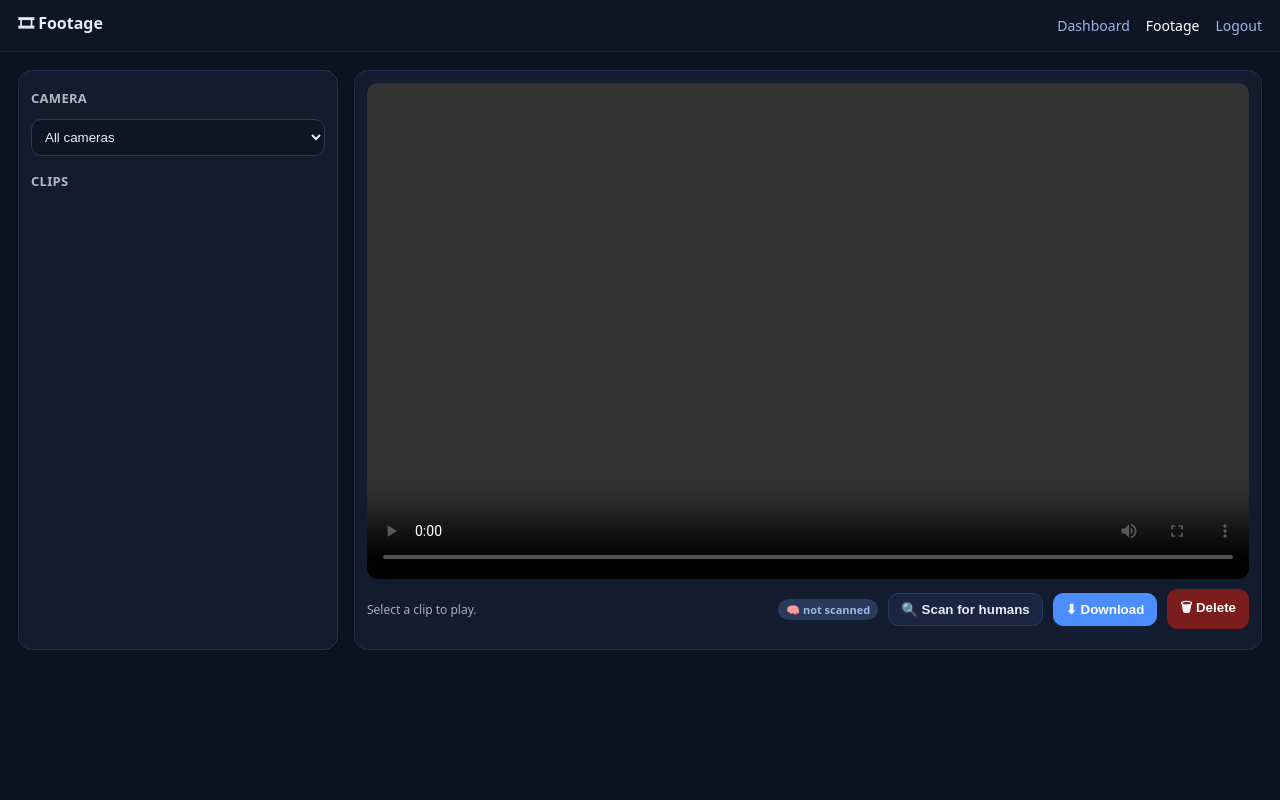
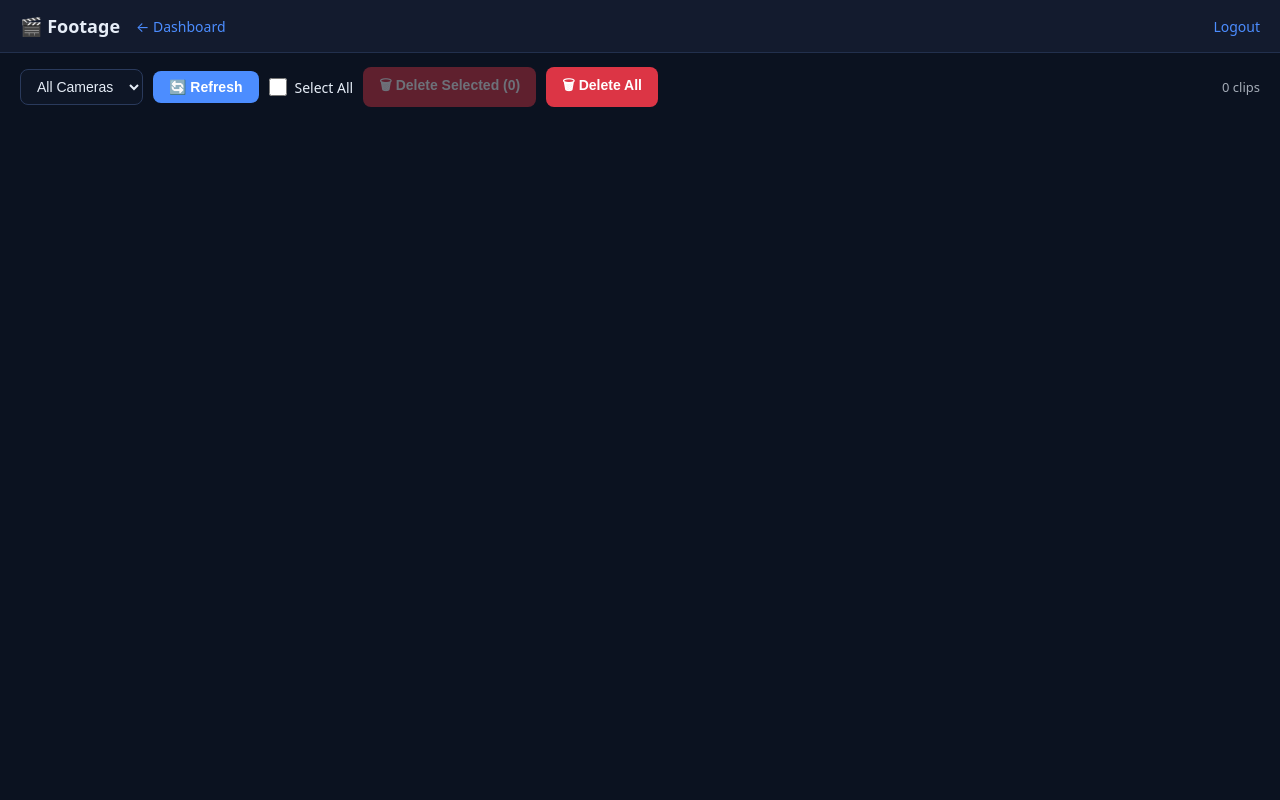
Before and after one commit to KawaiiWorkers/Cctv, a Flask app: page /footage in a window 1280 px wide. Run offline with Flask 3, Linux system fonts and the light colour scheme; the visitor is signed in with stand-in values (Sample User, id 1); data that the repository does not hold is empty.

Commit message:
Update footage.html

```diff
--- a/templates/footage.html
+++ b/templates/footage.html
@@ -1,253 +1,375 @@
 <!doctype html>
 <html lang="en">
 <head>
-<meta charset="utf-8">
-<meta name="viewport" content="width=device-width,initial-scale=1">
-<title>🎞 Footage • CCTV</title>
-<style>
-  *{box-sizing:border-box}
-  body{margin:0;background:#0b1220;color:#e6edf7;font-family:system-ui,Segoe UI,Roboto,sans-serif}
-  header{display:flex;align-items:center;padding:12px 18px;background:#0e1626;border-bottom:1px solid #1c2740;position:sticky;top:0;z-index:10}
-  header .brand{font-weight:700}
-  header .spacer{flex:1}
-  header a{color:#9db6e6;text-decoration:none;margin-left:16px;font-size:14px}
-  header a.active{color:#fff}
-  main{padding:18px;max-width:1400px;margin:0 auto;display:grid;grid-template-columns:320px 1fr;gap:16px}
-  @media(max-width:800px){ main{grid-template-columns:1fr} }
-  .side{background:#131b2e;border:1px solid #22304d;border-radius:14px;padding:12px;max-height:80vh;overflow:auto}
-  .side h3{margin:6px 0 12px;font-size:13px;letter-spacing:.3px;opacity:.75}
-  select{width:100%;padding:9px;border-radius:10px;background:#0e1626;color:#e6edf7;border:1px solid #2a3a5c;margin-bottom:10px}
-  .item{padding:10px;border-radius:10px;cursor:pointer;font-size:13px;border:1px solid transparent}
-  .item:hover{background:#1a2340}
-  .item.active{background:#1a2340;border-color:#4c8dff}
-  .item .n{font-weight:600}
-  .item .s{opacity:.55;font-size:11px;margin-top:2px}
-  .empty{opacity:.55;font-size:13px;padding:20px;text-align:center}
-  .player{background:#131b2e;border:1px solid #22304d;border-radius:14px;padding:12px}
-  .stage{background:#000;border-radius:10px;position:relative;overflow:hidden;aspect-ratio:16/9}
-  video, canvas.overlay{position:absolute;inset:0;width:100%;height:100%}
-  canvas.overlay{pointer-events:none}
-  .row{display:flex;align-items:center;gap:10px;margin-top:10px;flex-wrap:wrap}
-  button{background:#1b2440;color:#e6edf7;border:1px solid #2a3a5c;border-radius:10px;padding:8px 12px;font-weight:600;cursor:pointer}
-  button.primary{background:#4c8dff;border-color:#4c8dff;color:#fff}
-  button.danger{background:#7b1d1d;border-color:#7b1d1d;color:#fff}
-  .badge{display:inline-block;padding:3px 8px;border-radius:999px;font-size:11px;font-weight:700}
-  .badge.human{background:#155e2c;color:#5cf29a}
-  .badge.none{background:#2a3a5c;color:#9db6e6}
-  .meta{font-size:12px;opacity:.7}
-</style>
+  <meta charset="utf-8">
+  <meta name="viewport" content="width=device-width, initial-scale=1">
+  <title>Footage • CCTV</title>
+  <style>
+    *{box-sizing:border-box;margin:0;padding:0}
+    body{font-family:system-ui,-apple-system,sans-serif;background:#0b1220;color:#e6edf7;min-height:100vh}
+    .nav{display:flex;align-items:center;justify-content:space-between;padding:14px 20px;
+         background:#131b2e;border-bottom:1px solid #22304d;position:sticky;top:0;z-index:100}
+    .nav-left{display:flex;align-items:center;gap:16px}
+    .nav h1{font-size:18px}
+    .nav a{color:#4c8dff;text-decoration:none;font-size:14px}
+    .toolbar{display:flex;align-items:center;gap:10px;padding:14px 20px;flex-wrap:wrap}
+    select{padding:8px 12px;border-radius:8px;border:1px solid #2a3a5c;background:#0e1626;
+           color:#e6edf7;font-size:14px;outline:none}
+    .btn{padding:8px 16px;border:0;border-radius:8px;font-size:14px;font-weight:600;cursor:pointer;transition:.15s}
+    .btn-danger{background:#dc3545;color:#fff}
+    .btn-danger:disabled{opacity:.4;cursor:not-allowed}
+    .btn-secondary{background:#22304d;color:#e6edf7;border:1px solid #2a3a5c}
+    .btn-refresh{background:#4c8dff;color:#fff}
+    .selection-info{font-size:13px;opacity:.7;margin-left:auto}
+    .grid{display:grid;grid-template-columns:repeat(auto-fill,minmax(280px,1fr));gap:14px;padding:0 20px 20px}
+    .card{background:#131b2e;border:1px solid #22304d;border-radius:12px;overflow:hidden;transition:.15s}
+    .card:hover{border-color:#3a4a6c}
+    .card.selected{border-color:#4c8dff;background:#16203a}
+    .card-video{position:relative;aspect-ratio:16/9;background:#000;cursor:pointer}
+    .card-video video{width:100%;height:100%;object-fit:cover}
+    .card-video .play-overlay{position:absolute;inset:0;display:flex;align-items:center;
+         justify-content:center;background:rgba(0,0,0,.4);opacity:0;transition:.2s}
+    .card-video:hover .play-overlay{opacity:1}
+    .card-video .play-icon{font-size:36px}
+    .card-checkbox{position:absolute;top:8px;left:8px;z-index:5}
+    .card-checkbox input{width:20px;height:20px;cursor:pointer;accent-color:#4c8dff}
+    .card-info{padding:10px 14px}
+    .card-info .name{font-size:13px;font-weight:600;white-space:nowrap;overflow:hidden;text-overflow:ellipsis}
+    .card-info .meta{font-size:11px;opacity:.5;margin-top:3px;display:flex;gap:10px}
+    .empty{text-align:center;padding:60px 20px;opacity:.5}
+    .empty .icon{font-size:48px;margin-bottom:10px}
+    .loading{text-align:center;padding:40px;opacity:.5}
+    .select-all-wrap{display:flex;align-items:center;gap:8px}
+    .select-all-wrap input{width:18px;height:18px;accent-color:#4c8dff}
+    .select-all-wrap label{font-size:14px;cursor:pointer}
+    .modal{position:fixed;inset:0;background:rgba(0,0,0,.85);display:none;align-items:center;
+           justify-content:center;z-index:1000;padding:20px}
+    .modal.active{display:flex}
+    .modal video{max-width:90vw;max-height:85vh;border-radius:12px}
+    .modal-close{position:absolute;top:20px;right:30px;font-size:32px;color:#fff;cursor:pointer;
+                 background:rgba(0,0,0,.5);width:44px;height:44px;border-radius:50%;border:0;
+                 display:flex;align-items:center;justify-content:center}
+    .confirm-modal{position:fixed;inset:0;background:rgba(0,0,0,.7);display:none;align-items:center;
+                   justify-content:center;z-index:1000}
+    .confirm-modal.active{display:flex}
+    .confirm-box{background:#131b2e;border:1px solid #22304d;border-radius:16px;padding:28px;
+                 max-width:400px;width:90%;text-align:center}
+    .confirm-box h2{font-size:18px;margin-bottom:10px}
+    .confirm-box p{font-size:14px;opacity:.7;margin-bottom:20px}
+    .confirm-box .actions{display:flex;gap:10px}
+    .confirm-box .actions button{flex:1;padding:10px;border:0;border-radius:8px;font-size:14px;
+                                 font-weight:600;cursor:pointer}
+    .toast{position:fixed;bottom:20px;left:50%;transform:translateX(-50%);background:#131b2e;
+           border:1px solid #22304d;padding:12px 24px;border-radius:10px;font-size:14px;
+           z-index:2000;opacity:0;transition:.3s;pointer-events:none}
+    .toast.show{opacity:1}
+  </style>
 </head>
 <body>
-<header>
-  <div class="brand">🎞 Footage</div>
-  <div class="spacer"></div>
-  <a href="/dashboard">Dashboard</a>
-  <a href="/footage" class="active">Footage</a>
+
+<div class="nav">
+  <div class="nav-left">
+    <h1>🎬 Footage</h1>
+    <a href="/dashboard">← Dashboard</a>
+  </div>
   <a href="/logout">Logout</a>
-</header>
+</div>
 
-<main>
-  <aside class="side">
-    <h3>CAMERA</h3>
-    <select id="camSel"><option value="">All cameras</option></select>
-    <h3>CLIPS</h3>
-    <div id="list"></div>
-  </aside>
+<div class="toolbar">
+  <select id="camFilter">
+    <option value="">All Cameras</option>
+  </select>
+  <button class="btn btn-refresh" id="refreshBtn">🔄 Refresh</button>
 
-  <section class="player">
-    <div class="stage" id="stage">
-      <video id="vid" controls playsinline preload="metadata"></video>
-      <canvas class="overlay" id="ov"></canvas>
+  <div class="select-all-wrap">
+    <input type="checkbox" id="selectAll">
+    <label for="selectAll">Select All</label>
+  </div>
+
+  <button class="btn btn-danger" id="deleteSelectedBtn" disabled>🗑 Delete Selected (<span id="selectedCount">0</span>)</button>
+  <button class="btn btn-danger" id="deleteAllBtn">🗑 Delete All</button>
+
+  <span class="selection-info" id="totalCount">0 clips</span>
+</div>
+
+<div class="loading" id="loading">Loading footage...</div>
+<div class="grid" id="grid" style="display:none"></div>
+<div class="empty" id="empty" style="display:none">
+  <div class="icon">📁</div>
+  <div>No footage found</div>
+</div>
+
+<!-- Video player modal -->
+<div class="modal" id="playerModal">
+  <button class="modal-close" onclick="closePlayer()">✕</button>
+  <video id="player" controls autoplay></video>
+</div>
+
+<!-- Delete confirmation modal -->
+<div class="confirm-modal" id="confirmModal">
+  <div class="confirm-box">
+    <h2 id="confirmTitle">Delete clips?</h2>
+    <p id="confirmMsg">This action cannot be undone.</p>
+    <div class="actions">
+      <button class="btn btn-secondary" onclick="closeConfirm()">Cancel</button>
+      <button class="btn btn-danger" id="confirmDeleteBtn">Delete</button>
     </div>
-    <div class="row">
-      <div id="clipName" class="meta">Select a clip to play.</div>
-      <span class="spacer" style="flex:1"></span>
-      <span id="aiBadge" class="badge none">🧠 not scanned</span>
-      <button id="btnScan">🔍 Scan for humans</button>
-      <button id="btnDl" class="primary">⬇ Download</button>
-      <button id="btnDel" class="danger">🗑 Delete</button>
-    </div>
-    <div id="detStatus" class="meta" style="margin-top:8px"></div>
-  </section>
-</main>
+  </div>
+</div>
+
+<div class="toast" id="toast"></div>
 
 <script>
-'use strict';
+// ═══════════════════════════════════════════════════════════════════════
+//  Footage page with multi-select and batch delete
+// ═══════════════════════════════════════════════════════════════════════
 
-/* ============================================================
- * State
- * ============================================================ */
-let items = [];
-let current = null;   // { path, camera_id, name, ... }
-let signedUrl = null;
-let detector = null;
-let scanning = false;
-const MODE = localStorage.getItem('cctv_mode') || 'desktop';
+let allItems = [];
+let selectedPaths = new Set();
+let pendingDeleteAction = null;
 
 const $ = id => document.getElementById(id);
 
-/* ============================================================
- * Load list + camera selector
- * ============================================================ */
-async function loadCameras(){
-  const r = await fetch('/api/cameras'); const j = await r.json();
-  const sel = $('camSel');
-  const cur = sel.value;
-  sel.innerHTML = '<option value="">All cameras</option>' +
-    (j.cameras||[]).map(c => `<option value="${c.id}">${escapeHtml(c.name)}</option>`).join('');
-  sel.value = cur;
-}
-async function loadList(){
-  const cam = $('camSel').value;
-  const url = cam ? `/api/footage/list?camera_id=${encodeURIComponent(cam)}` : '/api/footage/list';
-  const r = await fetch(url); const j = await r.json();
-  items = j.items || [];
-  renderList();
-}
-function renderList(){
-  const box = $('list');
-  if (!items.length){ box.innerHTML = '<div class="empty">No clips yet.</div>'; return; }
-  box.innerHTML = items.map((it,i) => `
-    <div class="item" data-i="${i}">
-      <div class="n">${escapeHtml(it.name)}</div>
-      <div class="s">${it.camera_id} • ${fmtSize(it.size)} • ${fmtDate(it.created_at)}</div>
-    </div>
-  `).join('');
-  box.querySelectorAll('.item').forEach(el => el.onclick = () => selectItem(+el.dataset.i));
-}
-$('camSel').onchange = loadList;
-
-/* ============================================================
- * Playback via secure backend stream
- * ============================================================ */
-async function selectItem(i){
-  current = items[i];
-  document.querySelectorAll('.item').forEach((el,idx) => el.classList.toggle('active', idx===i));
-  $('clipName').textContent = current.name + '  •  ' + current.camera_id;
-  $('aiBadge').className = 'badge none'; $('aiBadge').textContent = '🧠 not scanned';
-  $('detStatus').textContent = '';
-  // Use secure /api/footage/stream (private bucket) — cookie-authenticated
-  const url = `/api/footage/stream?path=${encodeURIComponent(current.path)}`;
-  $('vid').src = url;
-  // Signed URL for optional download
-  const sr = await fetch(`/api/footage/signed?path=${encodeURIComponent(current.path)}`);
-  const sj = await sr.json(); signedUrl = sj.url || null;
-  // In Mobile Mode we auto-scan on view (per spec: shift AI to footage)
-  if (MODE === 'mobile') autoScanWhenReady();
+function showToast(msg) {
+  const t = $('toast');
+  t.textContent = msg;
+  t.classList.add('show');
+  setTimeout(() => t.classList.remove('show'), 3000);
 }
 
-$('btnDl').onclick = () => {
-  if (!current) return;
-  const url = signedUrl || `/api/footage/stream?path=${encodeURIComponent(current.path)}`;
-  const a = document.createElement('a'); a.href = url; a.download = current.name; a.click();
-};
-
-$('btnDel').onclick = async () => {
-  if (!current) return;
-  if (!confirm('Delete '+current.name+' ?')) return;
-  await fetch('/api/footage/delete', { method:'POST', headers:{'Content-Type':'application/json'},
-    body: JSON.stringify({ path: current.path }) });
-  current = null; $('vid').removeAttribute('src'); $('vid').load();
-  await loadList();
-};
-
-/* ============================================================
- * On-demand human detection (coco-ssd, main thread — clip playback is short)
- * ============================================================ */
-async function ensureDetector(){
-  if (detector) return detector;
-  $('detStatus').textContent = 'Loading detector…';
-  await loadScript('https://cdn.jsdelivr.net/npm/@tensorflow/tfjs@4.20.0/dist/tf.min.js');
-  await loadScript('https://cdn.jsdelivr.net/npm/@tensorflow-models/coco-ssd@2.2.3/dist/coco-ssd.min.js');
-  await tf.setBackend('webgl'); await tf.ready();
-  detector = await cocoSsd.load({ base: 'lite_mobilenet_v2' });
-  $('detStatus').textContent = 'Detector ready.';
-  return detector;
-}
-function loadScript(src){
-  return new Promise((res, rej) => {
-    if ([...document.scripts].some(s=>s.src===src)) return res();
-    const s = document.createElement('script'); s.src = src; s.onload = res; s.onerror = rej;
-    document.head.appendChild(s);
-  });
+function formatSize(bytes) {
+  if (bytes < 1024) return bytes + ' B';
+  if (bytes < 1048576) return (bytes / 1024).toFixed(1) + ' KB';
+  return (bytes / 1048576).toFixed(1) + ' MB';
 }
 
-async function autoScanWhenReady(){
-  const v = $('vid');
-  if (!v.readyState) v.onloadeddata = () => scanClip();
-  else scanClip();
+function formatDate(iso) {
+  if (!iso) return '—';
+  const d = new Date(iso);
+  return d.toLocaleDateString() + ' ' + d.toLocaleTimeString([], {hour:'2-digit', minute:'2-digit'});
 }
 
-$('btnScan').onclick = () => scanClip();
+// --- Load footage ---
+async function loadFootage() {
+  $('loading').style.display = 'block';
+  $('grid').style.display = 'none';
+  $('empty').style.display = 'none';
 
-async function scanClip(){
-  if (!current || scanning) return;
-  scanning = true;
-  const v = $('vid'), ov = $('ov'), ctx = ov.getContext('2d');
-  try{
-    await ensureDetector();
-    ov.width = v.videoWidth || 640; ov.height = v.videoHeight || 360;
-    // Sample up to 6 frames spread over the clip
-    const samples = 6;
-    const dur = v.duration && isFinite(v.duration) ? v.duration : 15;
-    let anyHuman = false, total = 0;
-    for (let i=0; i<samples; i++){
-      const t = (i + 0.5) * (dur / samples);
-      await seekTo(v, t);
-      const preds = await detector.detect(v, 5, 0.5);
-      ctx.clearRect(0,0,ov.width, ov.height);
-      ctx.lineWidth = 3; ctx.strokeStyle = '#5cf29a'; ctx.fillStyle = '#5cf29a'; ctx.font = 'bold 18px system-ui';
-      for (const p of preds){
-        if (p.class === 'person'){ anyHuman = true; total++; }
-        const [x,y,w,h] = p.bbox;
-        ctx.strokeRect(x,y,w,h);
-        const lbl = `${p.class} ${(p.score*100|0)}%`;
-        const tw = ctx.measureText(lbl).width + 10;
-        ctx.fillRect(x, y-22, tw, 22);
-        ctx.fillStyle = '#0b1220'; ctx.fillText(lbl, x+5, y-6);
-        ctx.fillStyle = '#5cf29a';
-      }
-      $('detStatus').textContent = `Scanning… frame ${i+1}/${samples} at ${t.toFixed(1)}s`;
-    }
-    if (anyHuman){
-      $('aiBadge').className = 'badge human';
-      $('aiBadge').textContent = `👤 human detected (${total})`;
-    } else {
-      $('aiBadge').className = 'badge none';
-      $('aiBadge').textContent = '✓ no humans found';
-    }
-    $('detStatus').textContent = 'Scan complete.';
-    // Rewind for viewing
-    v.currentTime = 0;
-  } catch(e){
-    $('detStatus').textContent = 'Scan failed: '+e.message;
+  const cam = $('camFilter').value;
+  const url = cam ? `/api/footage/list?camera_id=${encodeURIComponent(cam)}` : '/api/footage/list';
+
+  try {
+    const res = await fetch(url);
+    const data = await res.json();
+    allItems = data.items || [];
+    renderGrid();
+    populateCameraFilter();
+  } catch (e) {
+    showToast('Failed to load footage: ' + e.message);
   } finally {
-    scanning = false;
+    $('loading').style.display = 'none';
   }
 }
-function seekTo(v, t){
-  return new Promise(res => {
-    const on = () => { v.removeEventListener('seeked', on); res(); };
-    v.addEventListener('seeked', on);
-    try{ v.currentTime = Math.min(t, (v.duration||t)-0.05); }catch{ res(); }
-  });
+
+function populateCameraFilter() {
+  const camIds = [...new Set(allItems.map(i => i.camera_id))];
+  const current = $('camFilter').value;
+  $('camFilter').innerHTML = '<option value="">All Cameras</option>' +
+    camIds.map(c => `<option value="${c}" ${c === current ? 'selected' : ''}>${c}</option>`).join('');
 }
 
-/* ============================================================
- * Utils
- * ============================================================ */
-function fmtSize(b){ if (!b) return '—'; const u=['B','KB','MB','GB']; let i=0; while(b>=1024 && i<3){ b/=1024; i++; } return b.toFixed(1)+' '+u[i]; }
-function fmtDate(s){ if (!s) return ''; try{ return new Date(s).toLocaleString(); }catch{ return s; } }
-function escapeHtml(s){ return String(s).replace(/[&<>"']/g, c => ({'&':'&amp;','<':'&lt;','>':'&gt;','"':'&quot;',"'":'&#39;'}[c])); }
+// --- Render grid ---
+function renderGrid() {
+  const grid = $('grid');
+  $('totalCount').textContent = `${allItems.length} clip${allItems.length !== 1 ? 's' : ''}`;
 
-/* ============================================================
- * Boot
- * ============================================================ */
-(async () => {
-  await loadCameras();
-  await loadList();
-  setInterval(loadList, 15000);
-})();
+  if (allItems.length === 0) {
+    $('empty').style.display = 'block';
+    grid.style.display = 'none';
+    return;
+  }
+
+  $('empty').style.display = 'none';
+  grid.style.display = 'grid';
+  grid.innerHTML = allItems.map(item => {
+    const isSelected = selectedPaths.has(item.path);
+    return `
+      <div class="card ${isSelected ? 'selected' : ''}" data-path="${item.path}">
+        <div class="card-video">
+          <div class="card-checkbox">
+            <input type="checkbox" class="clip-checkbox" data-path="${item.path}" ${isSelected ? 'checked' : ''}>
+          </div>
+          <div class="play-overlay" onclick="playVideo('${item.path}')">
+            <span class="play-icon">▶️</span>
+          </div>
+          <video preload="metadata" muted
+            src="/api/footage/stream?path=${encodeURIComponent(item.path)}#t=0.1"
+            onloadeddata="this.currentTime=0.1"></video>
+        </div>
+        <div class="card-info">
+          <div class="name">${item.name}</div>
+          <div class="meta">
+            <span>📷 ${item.camera_id}</span>
+            <span>📦 ${formatSize(item.size)}</span>
+            <span>🕐 ${formatDate(item.created_at)}</span>
+          </div>
+        </div>
+      </div>
+    `;
+  }).join('');
+
+  // Attach checkbox listeners
+  document.querySelectorAll('.clip-checkbox').forEach(cb => {
+    cb.addEventListener('change', (e) => {
+      e.stopPropagation();
+      const path = cb.dataset.path;
+      if (cb.checked) {
+        selectedPaths.add(path);
+        cb.closest('.card').classList.add('selected');
+      } else {
+        selectedPaths.delete(path);
+        cb.closest('.card').classList.remove('selected');
+      }
+      updateSelectionUI();
+    });
+  });
+
+  updateSelectionUI();
+}
+
+// --- Selection UI updates ---
+function updateSelectionUI() {
+  const count = selectedPaths.size;
+  $('selectedCount').textContent = count;
+  $('deleteSelectedBtn').disabled = count === 0;
+
+  const allCheckable = document.querySelectorAll('.clip-checkbox');
+  const allChecked = allCheckable.length > 0 && allCheckedCount() === allCheckable.length;
+  $('selectAll').checked = allChecked;
+}
+
+function allCheckedCount() {
+  let n = 0;
+  document.querySelectorAll('.clip-checkbox').forEach(cb => { if (cb.checked) n++; });
+  return n;
+}
+
+// --- Select All ---
+ $('selectAll').addEventListener('change', (e) => {
+  const checked = e.target.checked;
+  document.querySelectorAll('.clip-checkbox').forEach(cb => {
+    cb.checked = checked;
+    const path = cb.dataset.path;
+    if (checked) {
+      selectedPaths.add(path);
+      cb.closest('.card').classList.add('selected');
+    } else {
+      selectedPaths.delete(path);
+      cb.closest('.card').classList.remove('selected');
+    }
+  });
+  updateSelectionUI();
+});
+
+// --- Delete Selected ---
+ $('deleteSelectedBtn').addEventListener('click', () => {
+  const count = selectedPaths.size;
+  if (count === 0) return;
+  showConfirm(
+    `Delete ${count} clip${count !== 1 ? 's' : ''}?`,
+    `You are about to permanently delete ${count} clip${count !== 1 ? 's' : ''}. This cannot be undone.`,
+    () => deletePaths([...selectedPaths])
+  );
+});
+
+// --- Delete All ---
+ $('deleteAllBtn').addEventListener('click', () => {
+  if (allItems.length === 0) return;
+  showConfirm(
+    `Delete ALL ${allItems.length} clips?`,
+    `This will permanently delete every clip${$('camFilter').value ? ' for this camera' : ''}. This cannot be undone.`,
+    () => deletePaths(allItems.map(i => i.path))
+  );
+});
+
+// --- Show confirmation modal ---
+function showConfirm(title, msg, onConfirm) {
+  $('confirmTitle').textContent = title;
+  $('confirmMsg').textContent = msg;
+  pendingDeleteAction = onConfirm;
+  $('confirmModal').classList.add('active');
+}
+
+function closeConfirm() {
+  $('confirmModal').classList.remove('active');
+  pendingDeleteAction = null;
+}
+
+ $('confirmDeleteBtn').addEventListener('click', () => {
+  if (pendingDeleteAction) pendingDeleteAction();
+  closeConfirm();
+});
+
+// --- Batch delete ---
+async function deletePaths(paths) {
+  try {
+    showToast(`Deleting ${paths.length} clip${paths.length !== 1 ? 's' : ''}...`);
+    const res = await fetch('/api/footage/delete', {
+      method: 'POST',
+      headers: { 'Content-Type': 'application/json' },
+      body: JSON.stringify({ paths: paths }),
+    });
+    const data = await res.json();
+
+    if (data.ok || data.deleted_count > 0) {
+      // Clear deleted items from selection
+      data.deleted.forEach(p => selectedPaths.delete(p));
+      showToast(`✅ Deleted ${data.deleted_count} clip${data.deleted_count !== 1 ? 's' : ''}`);
+
+      if (data.failed && data.failed.length > 0) {
+        showToast(`⚠️ ${data.failed.length} clip(s) failed to delete`);
+      }
+      // Reload footage
+      await loadFootage();
+    } else {
+      showToast('❌ Delete failed: ' + (data.error || 'Unknown error'));
+    }
+  } catch (e) {
+    showToast('❌ Delete failed: ' + e.message);
+  }
+}
+
+// --- Video player ---
+function playVideo(path) {
+  const player = $('player');
+  player.src = `/api/footage/stream?path=${encodeURIComponent(path)}`;
+  $('playerModal').classList.add('active');
+}
+
+function closePlayer() {
+  const player = $('player');
+  player.pause();
+  player.src = '';
+  $('playerModal').classList.remove('active');
+}
+
+ $('playerModal').addEventListener('click', (e) => {
+  if (e.target === $('playerModal')) closePlayer();
+});
+
+// --- Event listeners ---
+ $('camFilter').addEventListener('change', () => {
+  selectedPaths.clear();
+  loadFootage();
+});
+
+ $('refreshBtn').addEventListener('click', () => {
+  selectedPaths.clear();
+  loadFootage();
+});
+
+// --- Initial load ---
+loadFootage();
 </script>
 </body>
 </html>
```
